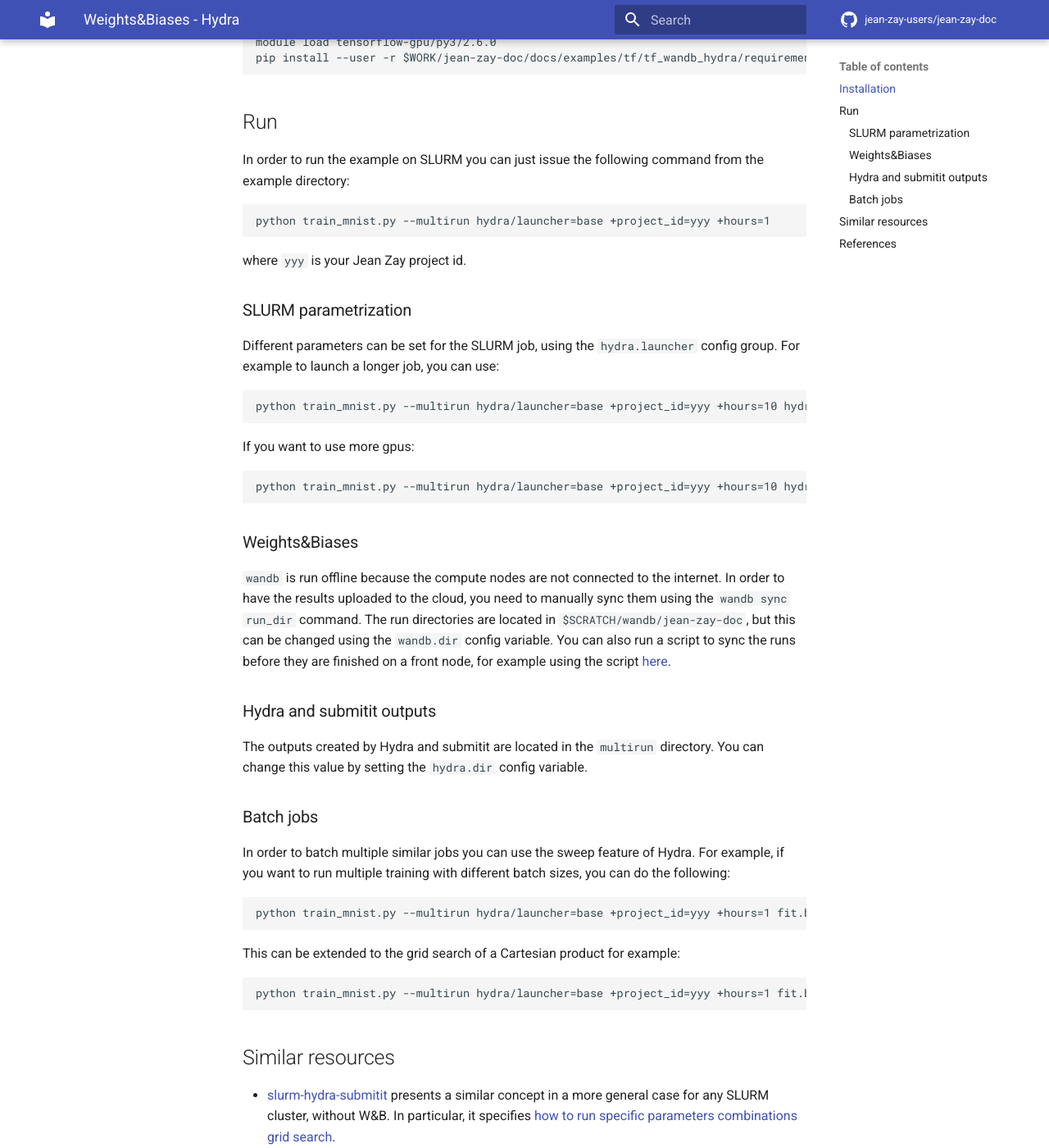
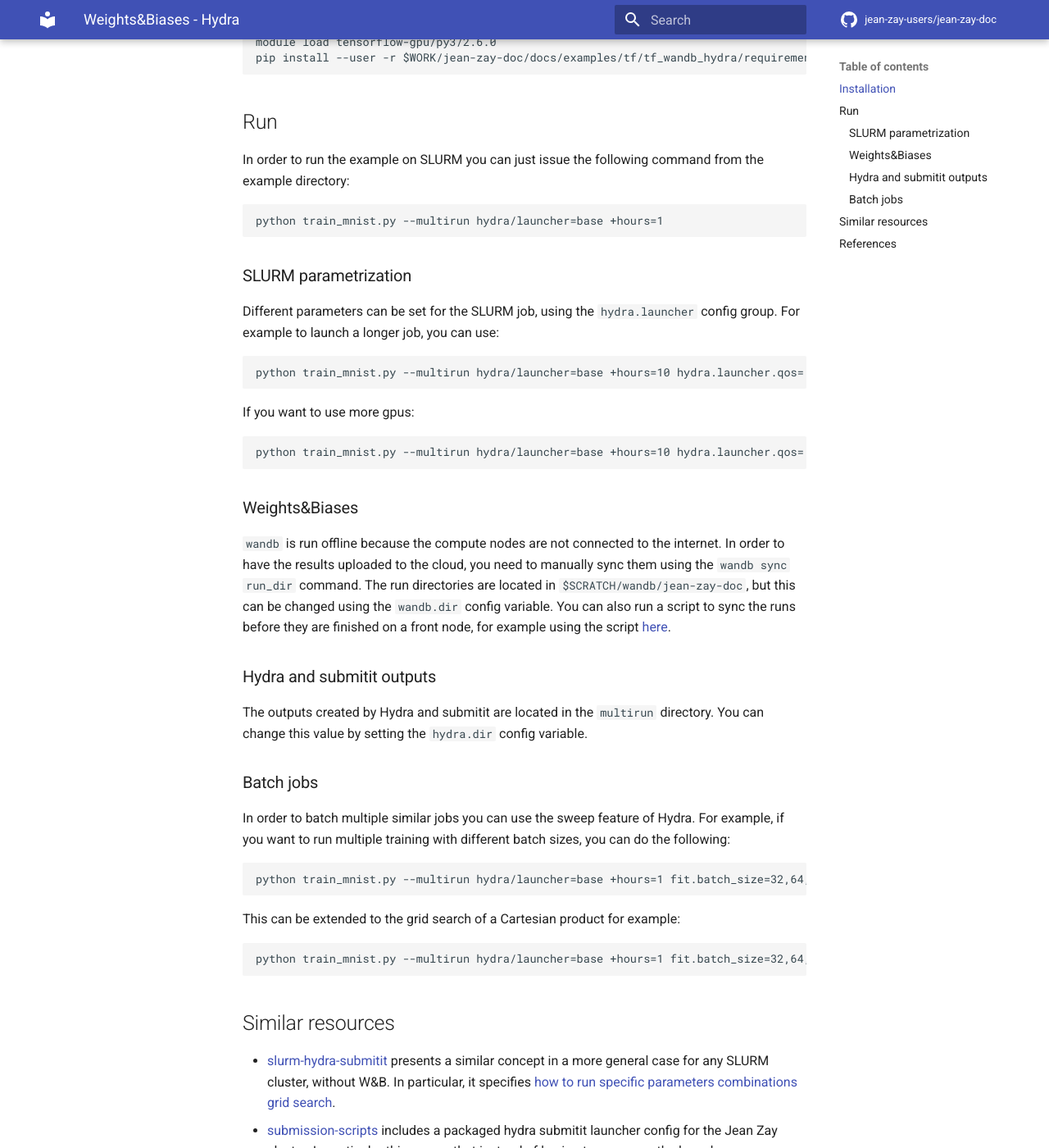
Before and after one commit to jean-zay-users/jean-zay-doc, an MkDocs documentation site: the page built from docs/examples/tf/tf_wandb_hydra/README.md, in a window 1280 px wide and 1400 px high, scrolled down 424 px. Shown: the whole window at 82% size. Built offline with MkDocs 1.6.1 and Material for MkDocs 9.7.7, drawn with Linux system fonts in a browser that asks for light colours; comment, search, counter and statistics services are not loaded; some of the changed text lies outside the part shown.

Commit message:
removed need for project id and got it from the env

````diff
--- a/docs/examples/tf/tf_wandb_hydra/README.md
+++ b/docs/examples/tf/tf_wandb_hydra/README.md
@@ -19,20 +19,19 @@
 ## Run
 In order to run the example on SLURM you can just issue the following command from the example directory:
 ```
-python train_mnist.py --multirun hydra/launcher=base +project_id=yyy +hours=1
+python train_mnist.py --multirun hydra/launcher=base +hours=1
 ```
-where `yyy` is your Jean Zay project id.
 
 ### SLURM parametrization
 Different parameters can be set for the SLURM job, using the `hydra.launcher` config group.
 For example to launch a longer job, you can use:
 ```
-python train_mnist.py --multirun hydra/launcher=base +project_id=yyy +hours=10 hydra.launcher.qos='qos_gpu-t3'
+python train_mnist.py --multirun hydra/launcher=base +hours=10 hydra.launcher.qos='qos_gpu-t3'
 ```
 
 If you want to use more gpus:
 ```
-python train_mnist.py --multirun hydra/launcher=base +project_id=yyy +hours=10 hydra.launcher.qos='qos_gpu-t3' hydra.launcher.gpus_per_node=4
+python train_mnist.py --multirun hydra/launcher=base +hours=10 hydra.launcher.qos='qos_gpu-t3' hydra.launcher.gpus_per_node=4
 ```
 
 ### Weights&Biases
@@ -49,18 +48,18 @@
 In order to batch multiple similar jobs you can use the sweep feature of Hydra.
 For example, if you want to run multiple training with different batch sizes, you can do the following:
 ```
-python train_mnist.py --multirun hydra/launcher=base +project_id=yyy +hours=1 fit.batch_size=32,64,128
+python train_mnist.py --multirun hydra/launcher=base +hours=1 fit.batch_size=32,64,128
 ```
 
 This can be extended to the grid search of a Cartesian product for example:
 ```
-python train_mnist.py --multirun hydra/launcher=base +project_id=yyy +hours=1 fit.batch_size=32,64,128 compile.optimizer=rmsprop,adam
+python train_mnist.py --multirun hydra/launcher=base +hours=1 fit.batch_size=32,64,128 compile.optimizer=rmsprop,adam
 ```
 
 ## Similar resources
 
 - [slurm-hydra-submitit](https://github.com/RaphaelMeudec/slurm-hydra-submitit) presents a similar concept in a more general case for any SLURM cluster, without W&B. In particular, it specifies [how to run specific parameters combinations grid search](https://github.com/RaphaelMeudec/slurm-hydra-submitit#specific-parameters-combinations).
-- [submission-scripts](https://github.com/zaccharieramzi/submission-scripts/tree/master/jean_zay/hydra_config) includes a packaged hydra submitit launcher config for the Jean Zay cluster. In particular this means that instead of having to copy over the launcher configuration, you can install this package (`pip install --user submission-scripts`), and use the launcher as follows (`-m` is equivalent to `--multirun`):
+- [submission-scripts](https://github.com/zaccharieramzi/submission-scripts/tree/master/jean_zay/hydra_config) includes a packaged hydra submitit launcher config for the Jean Zay cluster. In particular this means that instead of having to copy over the launcher configuration, you can install this package (`pip install --user submission-scripts`), and use the launcher as follows (`-m` is equivalent to `--multirun`) if `yyy` is your project id (`echo $IDRPROJ`):
 ```
 python train_mnist.py -m hydra/launcher=base\
  'hydra.searchpath=[pkg://jean_zay/hydra_config]'\
--- a/docs/examples/tf/tf_wandb_hydra/conf/hydra/launcher/base.yaml
+++ b/docs/examples/tf/tf_wandb_hydra/conf/hydra/launcher/base.yaml
@@ -9,7 +9,7 @@
 cpus_per_gpu: 10
 gpus_per_task: ${hydra.launcher.gpus_per_node}
 additional_parameters:
-  account: ${project_id}@gpu
+  account: ${oc.env:IDRPROJ,${project_id}}@gpu
   distribution: "block:block"
   hint: nomultithread
   time: "${hours}:00:00"
````
